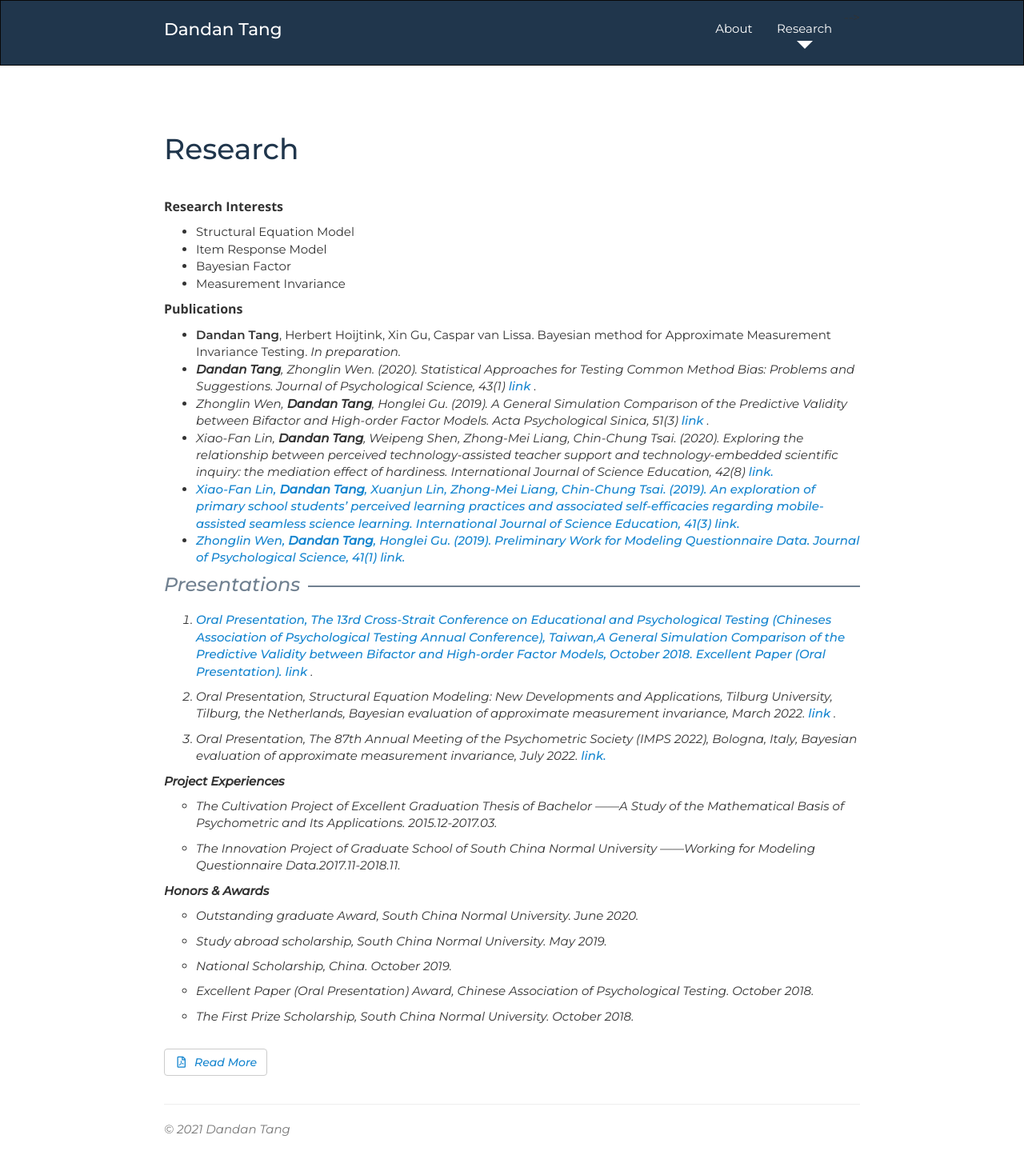
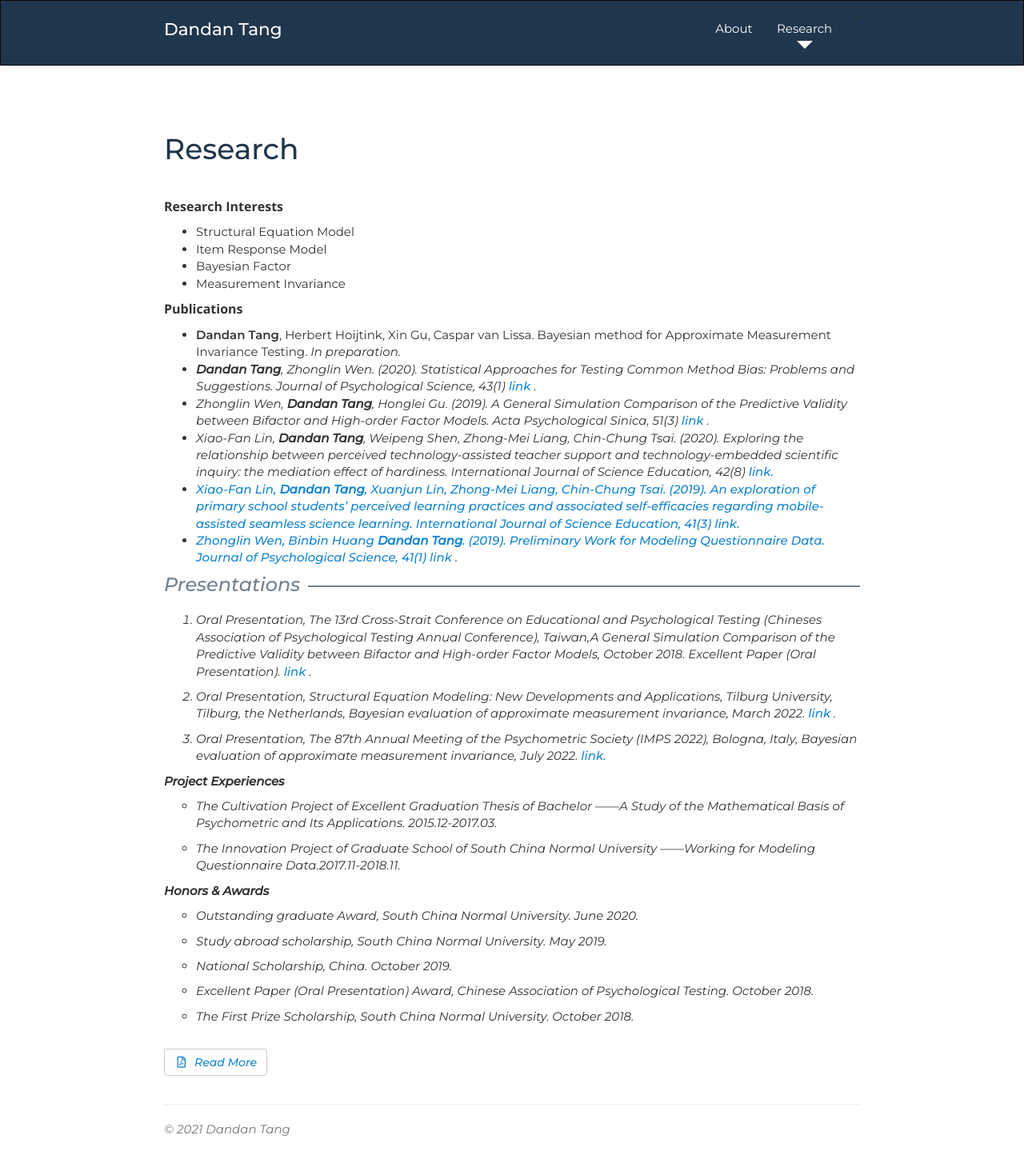
Before and after one commit to Tang-Lynn/tang-lynn.github.io, a Jekyll site: the page research.html, which Jekyll copies as it is, in a window 1280 px wide. Shown: the whole page at 80% size. Built offline with Jekyll 4.4.1, drawn with Linux system fonts in a browser that asks for light colours; nearby versions of some CDN libraries; a style sheet for code colours, icons or effects is not loaded.

Commit message:
Update research.html

```diff
--- a/research.html
+++ b/research.html
@@ -88,7 +88,7 @@
                <li>Zhonglin Wen, <b>Dandan Tang</b>, Honglei Gu. (2019). A General Simulation Comparison of the Predictive Validity between Bifactor and High-order Factor Models. <em> Acta Psychological Sinica, 51</em>(3) <a href="https://journal.psych.ac.cn/xlxb/article/2019/0439-755X/0439-755X-51-3-383.shtml"> link </a>.</li>
                <li>Xiao-Fan Lin, <b>Dandan Tang</b>, Weipeng Shen, Zhong-Mei Liang, Chin-Chung Tsai. (2020). Exploring the relationship between perceived technology-assisted teacher support and technology-embedded scientific inquiry: the mediation effect of hardiness.<em> International Journal of Science Education, 42</em>(8) <a href="https://www.tandfonline.com/doi/full/10.1080/09500693.2020.1755475"> link.</li>
                <li>Xiao-Fan Lin, <b>Dandan Tang</b>, Xuanjun Lin, Zhong-Mei Liang, Chin-Chung Tsai. (2019). An exploration of primary school students’ perceived learning practices and associated self-efficacies regarding mobile-assisted seamless science learning. <em>International Journal of Science Education, 41</em>(3) <a href="https://www.tandfonline.com/doi/full/10.1080/09500693.2019.1693081"> link.</li>
-               <li>Zhonglin Wen, <b>Dandan Tang</b>, Honglei Gu. (2019). Preliminary Work for Modeling Questionnaire Data. <em> Journal of Psychological Science, 41</em>(1) <a href="http://www.psysci.org/CN/Y2018/V41/I1/204"> link.</li>
+               <li>Zhonglin Wen, Binbin Huang <b>Dandan Tang</b>. (2019). Preliminary Work for Modeling Questionnaire Data. <em> Journal of Psychological Science, 41</em>(1) <a href="http://www.psysci.org/CN/Y2018/V41/I1/204"> link </a>.</li>
             </ul>
 
             <!-- <h5>Submitted for Publication</h5>
```
